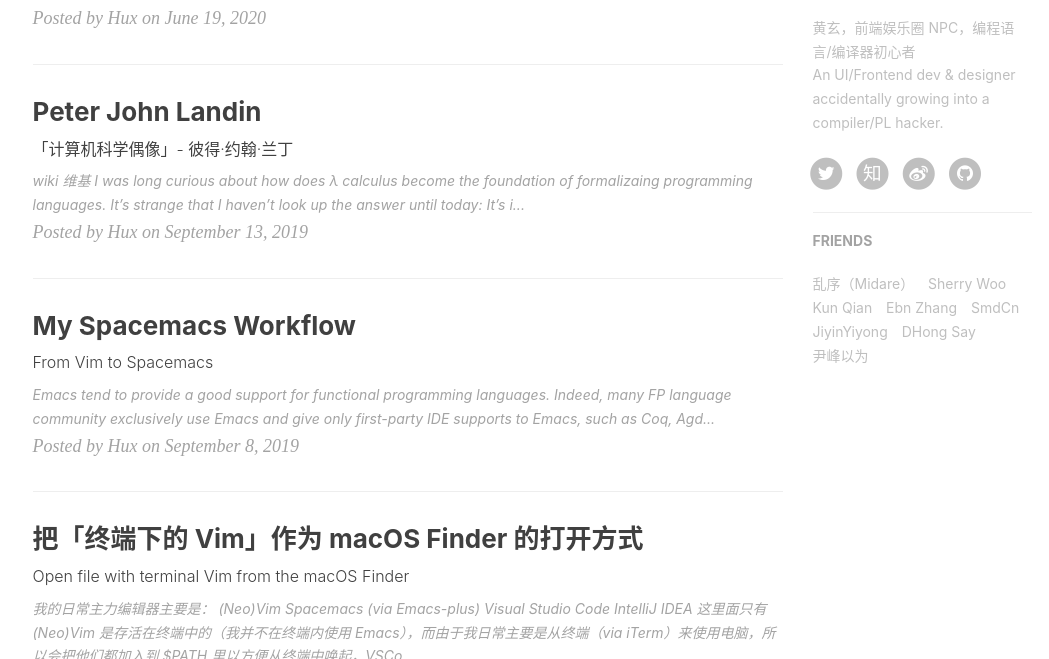
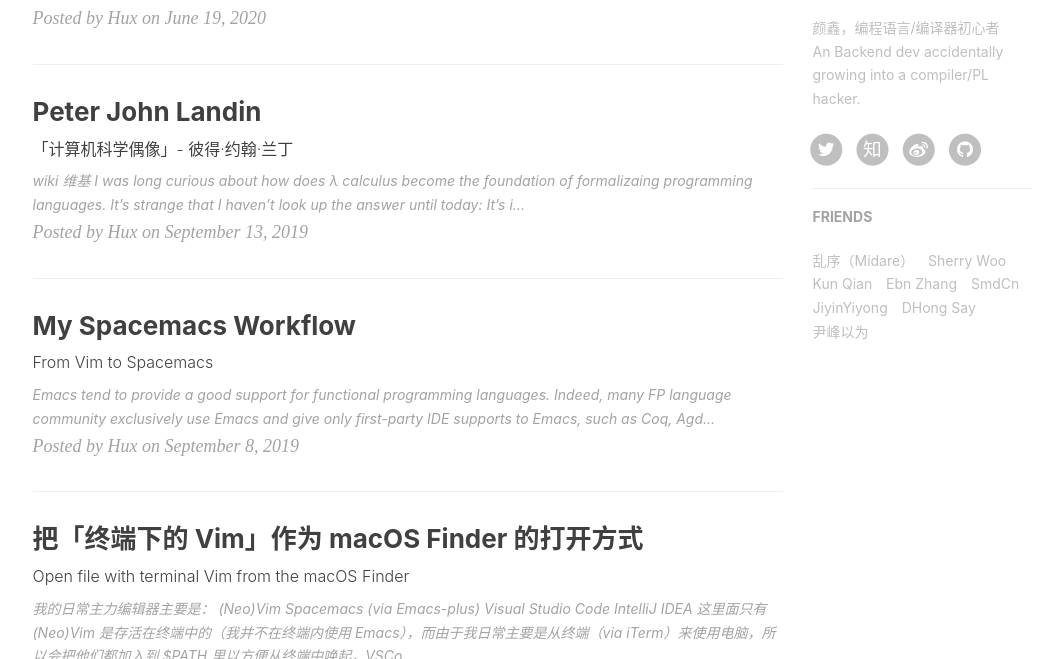
Before and after one commit to shineycoding/blackhole, a Jekyll site: the page built from index.html, in a window 1280 px wide and 900 px high, scrolled down 821 px, cut to the strip 241-900 px from the top of the window. Shown: the whole strip, without its empty margins (135-1184 px from the left). Built offline with Jekyll 4.4.1, drawn with Linux system fonts in a browser that asks for light colours; nearby versions of some CDN libraries; the list of posts is cut into pages by our own code; comment, search, counter and statistics services are not loaded; some of the changed lines change nothing that is shown.

Commit message:
fix: 修改描述

```diff
--- a/_config.yml
+++ b/_config.yml
@@ -3,8 +3,8 @@
 SEOTitle: 颜鑫的博客 | Hux Blog
 header-img: img/home-bg.jpg
 email: xinyanyx@gmail.com
-description: "关于程序与设计、黑客与画家 | 黄玄，Web & Mobile Lover，Software Engineer，UX Designer | 这里是 @Hux黄玄 的个人博客，与你一起发现更大的世界。"
-keyword: "黄玄, Hux黄玄, Hux, 鬼栈, huxpro, @huxpro, 黄玄的博客, Hux Blog, 博客, 个人网站, 互联网, Web, JavaScript, 前端, 设计"
+description: "关于程序与设计、黑客与画家 | 颜鑫，Back-end & Coding Lover，Software Engineer | 这里是 @yanxin999颜鑫 的个人博客，与你一起发现更大的世界。"
+keyword: "颜鑫, yanxin颜鑫, yanxin, 风车车的猫, @yanxin999, 颜鑫的博客, yanxin Blog, 博客, 个人网站, 互联网, 后端"
 url: "https://blogs.yanxin999.com"              # your host, for absolute URL
 baseurl: ""                             # for example, '/blog' if your blog hosted on 'host/blog'
 
@@ -13,11 +13,11 @@
 
 # SNS settings
 RSS: false
-weibo_username:     huxpro
-zhihu_username:     huxpro
-github_username:    huxpro
-twitter_username:   huxpro
-#facebook_username:  huxpro
+weibo_username:     yanxin999
+zhihu_username:     yanxin
+github_username:    shineycoding
+twitter_username:   xin yan
+#facebook_username:  yanxin
 #linkedin_username:  firstname-lastname-idxxxx
 
 
@@ -72,13 +72,13 @@
 
 # Google Analytics
 ga_track_id: 'UA-49627206-1'            # Format: UA-xxxxxx-xx
-ga_domain: huangxuan.me
+ga_domain: yanxin.me
 
 
 
 # Sidebar settings
 sidebar: true                           # whether or not using Sidebar.
-sidebar-about-description: "黄玄，前端娱乐圈 NPC，编程语言/编译器初心者 <br> An UI/Frontend dev & designer accidentally growing into a compiler/PL hacker."
+sidebar-about-description: "颜鑫，编程语言/编译器初心者 <br> An Backend dev accidentally growing into a compiler/PL hacker."
 sidebar-avatar: https://github.com/Huxpro.png # use absolute URL, seeing it's used in both `/` and `/about/`
 
 
```
